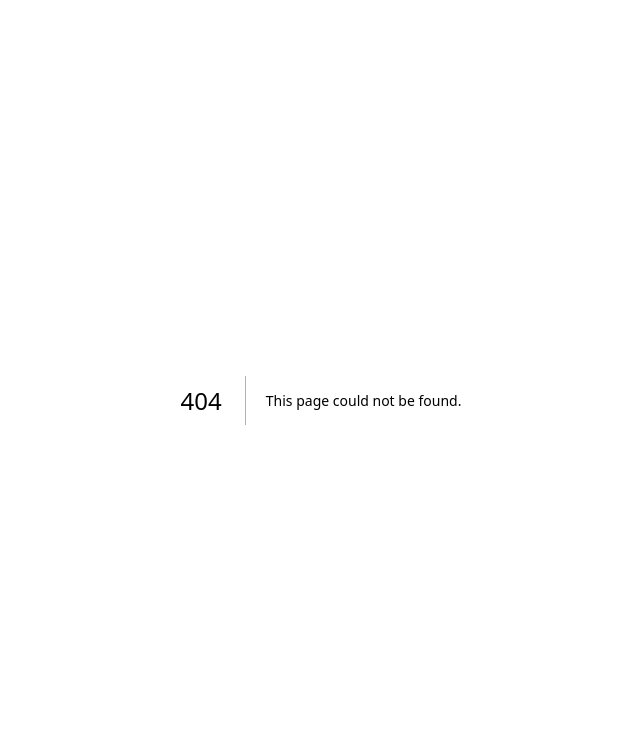
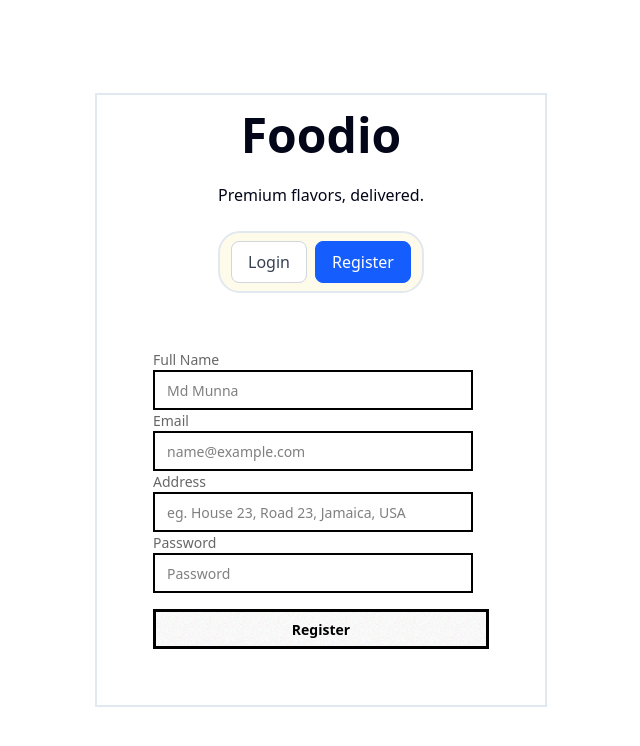
Before and after one commit to rahmanMunna/Foodio-Restaurant-Ordering-System, a Next.js app in the folder frontend/: page /registration in a window 1280 px wide. Before the commit this address had no page. Shown: the top 746 px of the page, without its empty margins (319-959 px from the left). Built offline with nearby package versions, Linux system fonts and the light colour scheme.

Commit message:
route protection remains

```diff
--- /dev/null
+++ b/frontend/app/(auth)/layout.tsx
@@ -0,0 +1,29 @@
+import Link from "next/link";
+import AuthNavLinks from "../_components/auth-nav-link";
+
+
+
+export default function AuthLayout({
+    children,
+}: {
+    children: React.ReactNode;
+}) {
+    return (
+        <div>
+            <div className="hero min-h-screen">
+                <div className="hero-content flex-col border-2">
+                    <div className="text-center">
+                        <h1 className="text-5xl font-bold">Foodio</h1>
+                        <p className="py-6">
+                            Premium flavors, delivered.
+                        </p>
+                        <AuthNavLinks></AuthNavLinks>
+                    </div>
+                    <div>
+                        {children}
+                    </div>
+                </div>
+            </div>
+        </div>
+    );
+}
--- /dev/null
+++ b/frontend/app/(auth)/registration/page.tsx
@@ -0,0 +1,8 @@
+import Registration from '@/app/_components/registration'
+import React from 'react'
+
+export default function RegistrationPage() {
+    return (
+        <Registration></Registration>
+    )
+}
--- /dev/null
+++ b/frontend/app/_components/auth-nav-link.tsx
@@ -0,0 +1,27 @@
+"use client";
+
+import Link from "next/link";
+import { usePathname } from "next/navigation";
+
+export default function AuthNavLinks() {
+    const pathname = usePathname();
+
+    const linkClass = (path: string) =>
+        `px-4 py-2 rounded-md border transition
+        ${pathname === path
+            ? 'bg-blue-600 text-white border-blue-600'
+            : 'bg-white text-gray-700 border-gray-300 hover:bg-gray-100'
+        }`;
+
+    return (
+        <div className="flex justify-center gap-2 border-2 p-2 rounded-3xl bg-amber-50">
+            <Link href="/login" className={linkClass('/login')}>
+                Login
+            </Link>
+
+            <Link href="/registration" className={linkClass('/registration')}>
+                Register
+            </Link>
+        </div>
+    );
+}
--- a/frontend/app/_components/login.tsx
+++ b/frontend/app/_components/login.tsx
@@ -1,8 +1,10 @@
-'use client'
+'use client';
 
+import { useRouter } from 'next/navigation';
 import { AuthService } from "../_services/auth.service";
 
 export default function Login() {
+    const router = useRouter()
     function handleLogin(e: React.FormEvent<HTMLFormElement>) {
         e.preventDefault();
 
@@ -28,33 +30,28 @@ export default function Login() {
         localStorage.setItem('role', res.role)
         localStorage.setItem('cId', res.customerId)
         localStorage.setItem('token', res.access_token)
+        if (res.role === 'admin') {
+            router.push('/admin/orders/all');
+        }
+        else if (res.role === 'customer') {
+            router.push('/customer/menu');
+        }
     }
 
 
     return (
-        <div>
-            <div className="hero min-h-screen">
-                <div className="hero-content flex-col ">
-                    <div className="text-center ">
-                        <h1 className="text-5xl font-bold">Foodio</h1>
-                        <p className="py-6">
-                            Premium flavors, delivered.
-                        </p>
-                    </div>
         <div className="card w-full text-black max-w-sm">
-                        <div className="card-body border-4">
+            <div className="card-body">
                 <form onSubmit={handleLogin} action="" method="post">
                     <label className="label">Email</label>
                     <input type="email" name='email' className="input bg-white border-2" placeholder="Email" />
                     <label className="label">Password</label>
                     <input type="password" name='password' className="input bg-white border-2" placeholder="Password" />
-                                <div><a className="link link-hover">Forgot password?</a></div>
-                                <button type='submit' className="btn btn-neutral mt-4">Login</button>
+                    {/* <div><a className="link link-hover">Forgot password?</a></div> */}
+                    <button type='submit' className="btn btn-neutral mt-4 border-2 w-full">Login</button>
                 </form>
             </div>
         </div>
-                </div>
-            </div>
-        </div>
+
     )
 }
--- /dev/null
+++ b/frontend/app/_components/registration.tsx
@@ -0,0 +1,27 @@
+import Link from "next/link"
+
+export default function Registration() {
+    return (
+        <div className="hero-content flex-col ">
+            <div className="card w-full text-black max-w-sm">
+                <div className="card-body">
+                    <form action="" method="post">
+                        <label className="label">Full Name</label>
+                        <input type="text" name='fullName' className="input bg-white border-2" placeholder="Md Munna" />
+
+                        <label className="label">Email</label>
+                        <input type="email" name='email' className="input bg-white border-2" placeholder="name@example.com" />
+
+                        <label className="label">Address</label>
+                        <input type="text" name='address' className="input bg-white border-2" placeholder="eg. House 23, Road 23, Jamaica, USA" />
+
+                        <label className="label">Password</label>
+                        <input type="password" name='password' className="input bg-white border-2" placeholder="Password" />
+                        {/* <div><a className="link link-hover">Forgot password?</a></div> */}
+                        <button type='submit' className="btn btn-neutral mt-4 w-full">Register</button>
+                    </form>
+                </div>
+            </div>
+        </div>
+    )
+}
--- a/frontend/app/admin/layout.tsx
+++ b/frontend/app/admin/layout.tsx
@@ -6,13 +6,35 @@ export default function AdminLayout({
     children: React.ReactNode;
 }) {
     return (
-        <div className="m-2  container mx-auto grid grid-cols-5 gap-4">
-            <div className="col-span-1 flex flex-col border-2 p-2 space-y-2">
-                <h1 className="text-center text-4xl">Foodio</h1>
-                <Link className="text-center border-2 p-2 text-2xl bg-amber-50 hover:bg-green-100" href={'all'}>Orders</Link>
-                <Link className="text-center border-2 p-2 text-2xl bg-amber-50 hover:bg-green-100" href={'menu-items'}>Menu Items</Link>
+        <div className="flex h-screen mx-4 mt-4">
+            {/* Sidebar */}
+            <div className="w-64 flex flex-col border-r rounded-none shadow-md p-4 space-y-4 bg-white">
+                <h1 className="text-center text-3xl font-bold text-amber-600 tracking-wide">
+                    Foodio
+                </h1>
+
+                <Link
+                    className="text-center border rounded-md p-2 text-lg font-medium bg-amber-50 hover:bg-green-100 hover:shadow transition duration-200"
+                    href={"all"}
+                >
+                    Orders
+                </Link>
+
+                <Link
+                    className="text-center border rounded-md p-2 text-lg font-medium bg-amber-50 hover:bg-green-100 hover:shadow transition duration-200"
+                    href={"menu-items"}
+                >
+                    Menu Items
+                </Link>
+                <Link
+                    className="text-center border rounded-md p-2 text-lg font-medium bg-red-500 hover:bg-red-600 hover:shadow transition duration-200"
+                    href={'/login'}>
+                    Logout
+                </Link>
             </div>
-            <div className="col-span-4">
+
+            {/* Main content */}
+            <div className="flex-1 bg-white p-6 overflow-y-auto">
                 {children}
             </div>
         </div>
--- a/frontend/app/admin/orders/all/page.tsx
+++ b/frontend/app/admin/orders/all/page.tsx
@@ -9,7 +9,7 @@ export default async function AllOrders() {
 
     return (
         <div className="">
-            <h1 className="p-2 border-b-2 mb-4 ml-2 text-2xl font-bold text-gray-700">
+            <h1 className="p-2 border-b-2 mb-4 ml-2 text-2xl font-bold">
                 Orders Items
             </h1>
 
@@ -35,11 +35,11 @@ export default async function AllOrders() {
                             >
                                 <td className="px-4 py-2 font-medium text-gray-800">{o.id}</td>
                                 <td className="px-4 py-2 text-gray-600">
-                                    {new Date(o.date).toLocaleString()}
+                                    {new Date(o.date).toDateString()}
                                 </td>
                                 <td className="px-4 py-2">{o.customer.fullName}</td>
                                 <td className="px-4 py-2 text-green-600 font-semibold">
-                                    ${o.total}
+                                    Tk {o.total}
                                 </td>
 
                                 <td className="px-4 py-2">
--- a/frontend/app/admin/orders/menu-items/page.tsx
+++ b/frontend/app/admin/orders/menu-items/page.tsx
@@ -5,7 +5,7 @@ export default async function MenuItems() {
     // console.log(foods)
     return (
         <div className="overflow-x-auto">
-            <h1 className="p-2 border-b-2 mb-2 ml-2 text-2xl">Menu Items</h1>
+            <h1 className="p-2 border-b-2 mb-2 ml-2 font-bold text-2xl">Menu Items</h1>
             <table className="table w-full border-collapse rounded-lg shadow-md bg-white">
                 {/* head */}
                 <thead>
```
Lines whose indentation alone changed are shown as unchanged.
